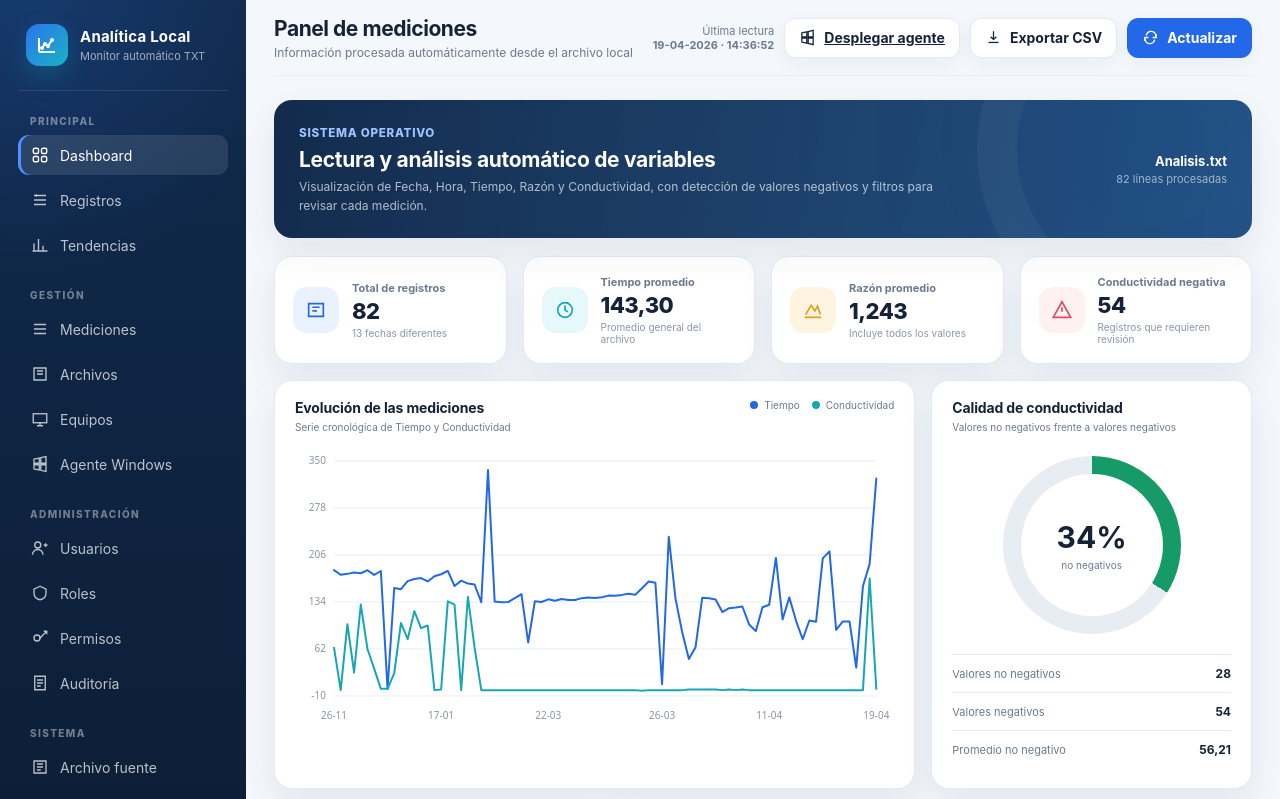
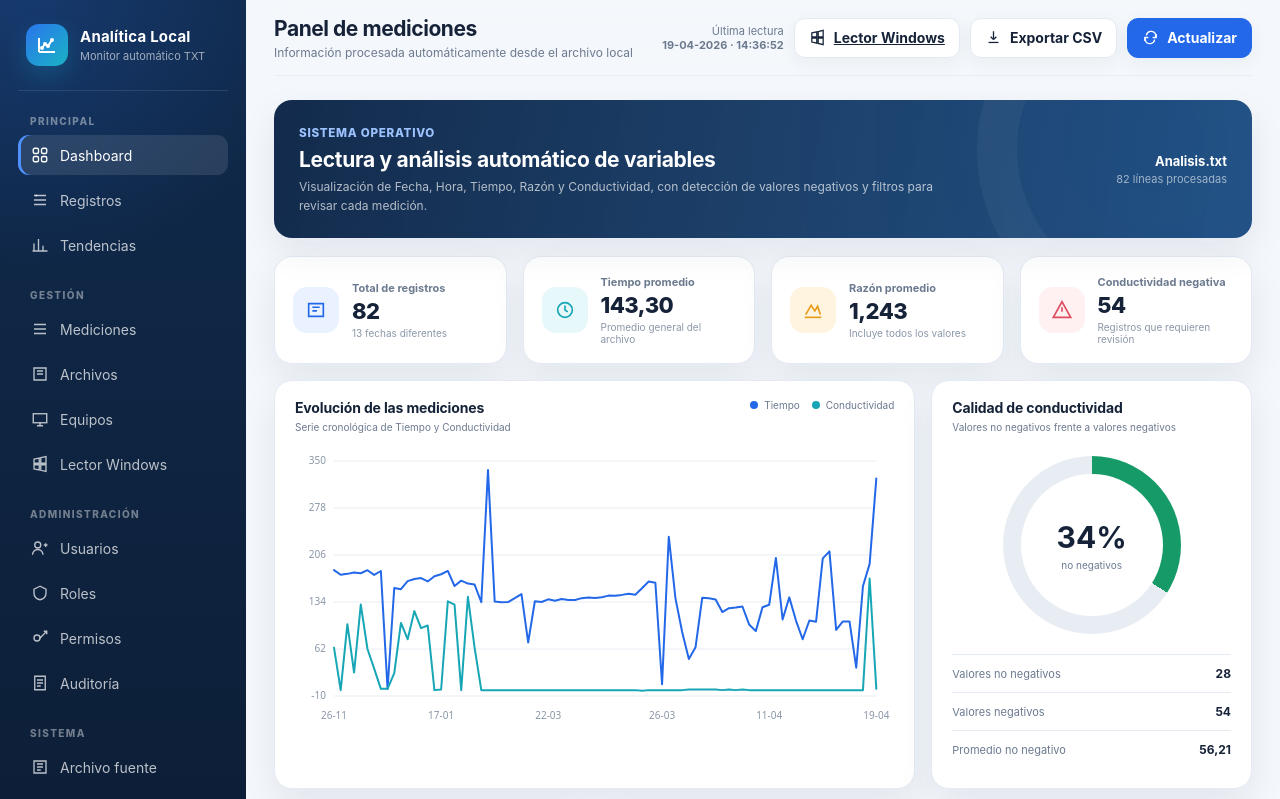
Before and after one commit to erwinislasegura/quasar, a PHP site: page / in a window 1280 px wide. Shown: the top 799 px of the page. Run offline with PHP 8.4, Linux system fonts and the light colour scheme; a user stored in the database is signed in.

Commit message:
Add integrated Windows browser reader

```diff
--- a/app/Views/configuracion/index.php
+++ b/app/Views/configuracion/index.php
@@ -5,7 +5,7 @@
 
 <section class="range-grid">
   <article class="panel range-card"><div class="range-head"><strong>Base de datos</strong><span class="badge <?= $databaseConnected ? 'ok' : 'warn' ?>"><?= $databaseConnected ? 'Conectada' : 'Sin conexión' ?></span></div><div class="range-values"><div><small>Servidor</small><b><?= e(getenv('DB_HOST') ?: 'No configurado') ?></b></div></div><p class="kpi-foot">Se configura mediante las variables DB_* de <code>.env.example</code>.</p></article>
-  <article class="panel range-card"><div class="range-head"><strong>API del agente</strong><span class="badge <?= $agentKeyConfigured ? 'ok' : 'warn' ?>"><?= $agentKeyConfigured ? 'Protegida' : 'Clave predeterminada' ?></span></div><div class="range-values"><div><small>Endpoint</small><b>/api/measurements</b></div></div><a class="btn primary" href="<?= url('windows-agent') ?>">Configurar agente Windows</a></article>
+  <article class="panel range-card"><div class="range-head"><strong>API del lector</strong><span class="badge <?= $agentKeyConfigured ? 'ok' : 'warn' ?>"><?= $agentKeyConfigured ? 'Protegida' : 'Clave predeterminada' ?></span></div><div class="range-values"><div><small>Endpoint</small><b>/api/measurements</b></div></div><a class="btn primary" href="<?= url('windows-reader') ?>">Abrir Lector Windows</a></article>
   <article class="panel range-card"><div class="range-head"><strong>Archivo local</strong><span class="badge ok">Disponible</span></div><div class="range-values"><div><small>Ruta</small><b>Analisis.txt</b></div></div><p class="kpi-foot">Se utiliza automáticamente cuando MySQL no está configurado.</p></article>
 </section>
 
--- a/app/Views/partials/sidebar.php
+++ b/app/Views/partials/sidebar.php
@@ -1,6 +1,6 @@
 <?php
 $menu = [
-  'Principal' => ['dashboard' => ['Panel', '/'], 'mediciones' => ['Mediciones', '/mediciones'], 'archivos' => ['Archivos', '/archivos'], 'equipos' => ['Equipos', '/equipos']],
+  'Principal' => ['dashboard' => ['Panel', '/'], 'mediciones' => ['Mediciones', '/mediciones'], 'archivos' => ['Archivos', '/archivos'], 'equipos' => ['Equipos', '/equipos'], 'windows-reader' => ['Lector Windows', '/windows-reader']],
   'Administración' => ['usuarios' => ['Usuarios', '/usuarios'], 'roles' => ['Roles', '/roles'], 'permisos' => ['Permisos', '/permisos']],
   'Sistema' => ['errores' => ['Errores', '/errores'], 'auditoria' => ['Auditoría', '/auditoria'], 'configuracion' => ['Configuración', '/configuracion']],
 ];
--- a/app/Views/windows-agent/index.php
+++ b/app/Views/windows-agent/index.php
@@ -17,7 +17,8 @@
     <label>Nombre del equipo<input id="readerEquipmentName" value="Equipo Windows" autocomplete="off"></label>
     <label>Identificador único<input id="readerEquipmentId" placeholder="Ejemplo: planta-equipo-01" autocomplete="off"></label>
     <label>Clave del agente<input id="readerApiKey" type="password" placeholder="AGENT_API_KEY" autocomplete="off"></label>
-    <label>Intervalo de lectura<select id="readerInterval"><option value="3">3 segundos</option><option value="5" selected>5 segundos</option><option value="10">10 segundos</option></select></label>
+    <label>Intervalo de lectura<select id="readerInterval"><option value="3">3 segundos</option><option value="5" selected>5 segundos</option><option value="10">10 segundos</option><option value="custom">Personalizado</option></select></label>
+    <label id="readerCustomIntervalField" hidden>Segundos personalizados<input id="readerCustomInterval" type="number" min="1" max="3600" value="15" inputmode="numeric"><small>Entre 1 y 3600 segundos</small></label>
   </div>
 
   <div class="reader-file-box">
@@ -32,9 +33,10 @@
   </div>
   <p class="reader-message" id="readerMessage">Complete los datos y seleccione el archivo.</p>
 
-  <div class="range-grid reader-stats">
+  <div class="range-grid reader-stats reader-stats-four">
     <div class="range-card"><small>Estado</small><b id="readerState">Detenido</b></div>
     <div class="range-card"><small>Líneas enviadas</small><b id="readerSent">0</b></div>
+    <div class="range-card"><small>Última línea confirmada</small><b id="readerConfirmed">0</b></div>
     <div class="range-card"><small>Última revisión</small><b id="readerLastCheck">—</b></div>
   </div>
 </section>
--- a/database/quasar_updated.sql
+++ b/database/quasar_updated.sql
@@ -25,7 +25,7 @@ INSERT INTO modulos (clave, nombre, ruta, seccion, orden, activo) VALUES
 ('mediciones', 'Mediciones', '/mediciones', 'Gestión', 20, 1),
 ('archivos', 'Archivos', '/archivos', 'Gestión', 30, 1),
 ('equipos', 'Equipos', '/equipos', 'Gestión', 40, 1),
-('windows-agent', 'Agente Windows', '/windows-agent', 'Gestión', 50, 1),
+('windows-reader', 'Lector Windows', '/windows-reader', 'Gestión', 50, 1),
 ('usuarios', 'Usuarios', '/usuarios', 'Administración', 60, 1),
 ('roles', 'Roles', '/roles', 'Administración', 70, 1),
 ('permisos', 'Permisos', '/permisos', 'Administración', 80, 1),
--- a/database/schema.sql
+++ b/database/schema.sql
@@ -25,7 +25,7 @@ INSERT INTO modulos (clave, nombre, ruta, seccion, orden, activo) VALUES
 ('mediciones', 'Mediciones', '/mediciones', 'Gestión', 20, 1),
 ('archivos', 'Archivos', '/archivos', 'Gestión', 30, 1),
 ('equipos', 'Equipos', '/equipos', 'Gestión', 40, 1),
-('windows-agent', 'Agente Windows', '/windows-agent', 'Gestión', 50, 1),
+('windows-reader', 'Lector Windows', '/windows-reader', 'Gestión', 50, 1),
 ('usuarios', 'Usuarios', '/usuarios', 'Administración', 60, 1),
 ('roles', 'Roles', '/roles', 'Administración', 70, 1),
 ('permisos', 'Permisos', '/permisos', 'Administración', 80, 1),
--- a/index.php
+++ b/index.php
@@ -737,7 +737,7 @@ $mediciones = $conexion instanceof PDO
       <a href="<?= url('mediciones') ?>"><svg viewBox="0 0 24 24" fill="none" stroke="currentColor" stroke-width="1.8"><path d="M4 6h16M4 12h16M4 18h16"/></svg>Mediciones</a>
       <a href="<?= url('archivos') ?>"><svg viewBox="0 0 24 24" fill="none" stroke="currentColor" stroke-width="1.8"><path d="M4 4h16v16H4zM8 8h8M8 12h8"/></svg>Archivos</a>
       <a href="<?= url('equipos') ?>"><svg viewBox="0 0 24 24" fill="none" stroke="currentColor" stroke-width="1.8"><rect x="3" y="5" width="18" height="12"/><path d="M8 21h8M12 17v4"/></svg>Equipos</a>
-      <a href="<?= url('windows-agent') ?>"><svg viewBox="0 0 24 24" fill="none" stroke="currentColor" stroke-width="1.8"><path d="M4 5.5 11 4v7H4ZM13 3.6 20 2v9h-7ZM4 13h7v7l-7-1.5ZM13 13h7v9l-7-1.6Z"/></svg>Agente Windows</a>
+      <a href="<?= url('windows-reader') ?>"><svg viewBox="0 0 24 24" fill="none" stroke="currentColor" stroke-width="1.8"><path d="M4 5.5 11 4v7H4ZM13 3.6 20 2v9h-7ZM4 13h7v7l-7-1.5ZM13 13h7v9l-7-1.6Z"/></svg>Lector Windows</a>
     </nav>
 
     <div class="nav-label">Administración</div>
@@ -785,11 +785,11 @@ $mediciones = $conexion instanceof PDO
         <div class="last-update">
           Última lectura<br><strong id="lastReadText">—</strong>
         </div>
-        <a class="btn" href="<?= url('windows-agent') ?>" title="Desplegar módulo de lectura en Windows">
+        <a class="btn" href="<?= url('windows-reader') ?>" title="Abrir lector web para Windows">
           <svg viewBox="0 0 24 24" fill="none" stroke="currentColor" stroke-width="1.8">
             <path d="M4 5.5 11 4v7H4V5.5ZM13 3.6 20 2v9h-7V3.6ZM4 13h7v7l-7-1.5V13ZM13 13h7v9l-7-1.6V13Z"/>
           </svg>
-          <span>Desplegar agente</span>
+          <span>Lector Windows</span>
         </a>
         <button class="btn" id="exportButton">
           <svg viewBox="0 0 24 24" fill="none" stroke="currentColor" stroke-width="1.8">
--- a/public/index.php
+++ b/public/index.php
@@ -104,10 +104,12 @@ if ($path === '/api/agent/status' && $method === 'GET') {
 if (empty($_SESSION['user'])) { header('Location: ' . url('login')); return; }
 
 if ($path === '/') { define('QUASAR_ROUTED', true); require dirname(__DIR__) . '/index.php'; return; }
-if ($path === '/windows-agent') {
-    view('windows-agent/index', ['title' => 'Agente Windows', 'subtitle' => 'Despliegue del módulo de lectura local', 'active' => 'equipos']);
+if ($path === '/windows-reader') {
+    view('windows-agent/index', ['title' => 'Lector Windows', 'subtitle' => 'Lectura local desde Microsoft Edge o Google Chrome', 'active' => 'windows-reader']);
     return;
 }
+// Preserve bookmarks created before the browser reader got its definitive name.
+if ($path === '/windows-agent') { header('Location: ' . url('windows-reader')); return; }
 if ($path === '/windows-agent/download') {
     $downloads = [
         'agent' => ['QuasarAgent.ps1', 'text/plain; charset=utf-8'],
```
Also changed, not shown: database/update_modules.sql (+6 -1 lines), README.md, public/assets/css/admin.css, public/assets/css/responsive.css, public/assets/js/windows-reader.js.
